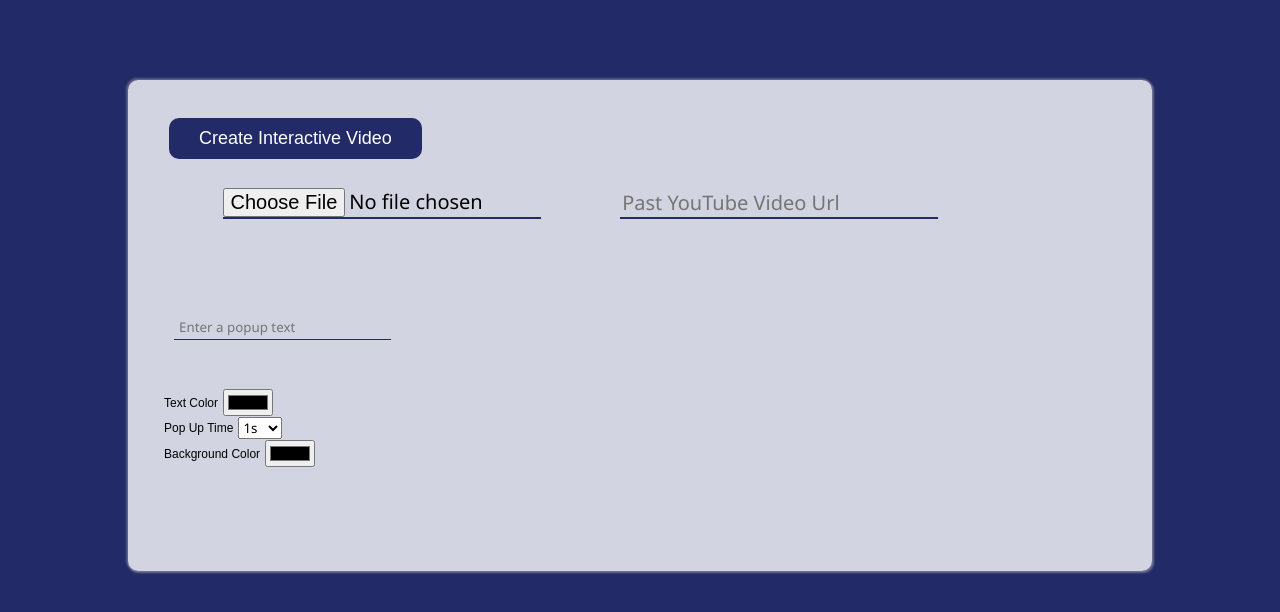
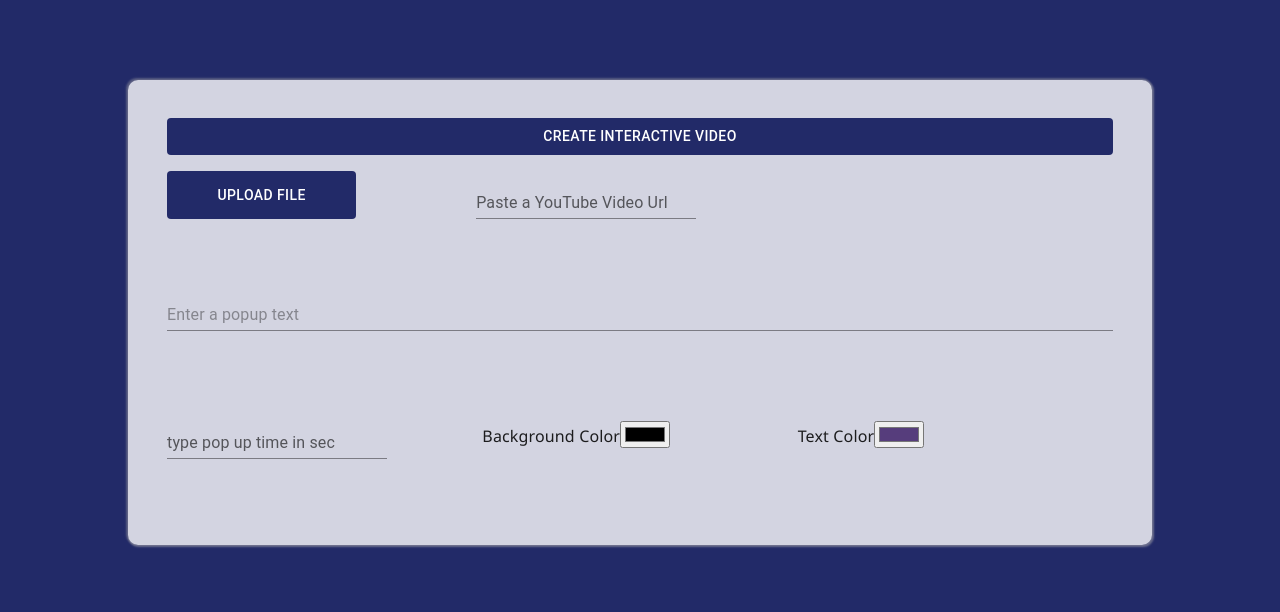
Before and after one commit to TunarshBee/appClickAssessment, a React (Create React App) app: page /templates in a window 1280 px wide. Shown: the top 612 px of the page. Built offline with nearby package versions, Linux system fonts and the light colour scheme.

Commit message:
introduced material ui

```diff
--- a/package.json
+++ b/package.json
@@ -4,12 +4,17 @@
     "private": true,
     "homePage": " https://josephsamuel02.github.io/AppClick-Test-Project",
     "dependencies": {
+        "@emotion/react": "^11.10.4",
+        "@emotion/styled": "^11.10.4",
+        "@mui/material": "^5.10.6",
         "@testing-library/jest-dom": "^5.16.1",
         "@testing-library/react": "^12.1.2",
         "@testing-library/user-event": "^13.5.0",
+        "bootstrap": "^5.2.1",
         "formik": "^2.2.9",
         "gh-pages": "^3.2.3",
         "react": "^17.0.2",
+        "react-bootstrap": "^2.5.0",
         "react-dom": "^17.0.2",
         "react-redux": "^7.2.6",
         "react-router-dom": "^6.2.1",
--- a/src/App.css
+++ b/src/App.css
@@ -32,7 +32,7 @@
     right: 0px;
     top: 0px;
     bottom: 0px;
-
+    background-color: #222a68;
     z-index: 2;
 }
 
--- a/src/components/PopUpSetter.js
+++ b/src/components/PopUpSetter.js
@@ -1,9 +1,18 @@
 import "../components/css/VideoPlayer.css";
 import { useState } from "react";
 import { Link } from "react-router-dom";
-
 import { useDispatch } from "react-redux";
 import { FormDetail } from "../store/actions/FormDetail";
+import Form from "react-bootstrap/Form";
+import CssBaseline from "@mui/material/CssBaseline";
+import Button from "@mui/material/Button";
+import Container from "@mui/material/Container";
+import TextField from "@mui/material/TextField";
+import Stack from "@mui/material/Stack";
+import { styled } from '@mui/material/styles';
+import { purple } from '@mui/material/colors';
+
+import Grid from "@mui/material/Unstable_Grid2";
 
 const FormTemplates = ({ setText, text, setPage }) => {
   const dispatch = useDispatch();
@@ -67,24 +76,57 @@ const FormTemplates = ({ setText, text, setPage }) => {
     borderRadius: "100px",
   };
   const [temp, setTemp] = useState(style1);
+  const ColorButton = styled(Button)(({ theme }) => ({
+    color: theme.palette.getContrastText(purple[500]),
+    backgroundColor: '#222a68',
+    width:"20%",
+    position:'relative',
+    '&:hover': {
+      backgroundColor: '#222a68f2',
+    },
+  }));
 
   return (
     <div className="formTemplates">
+      <CssBaseline />
+      <Container>
+        {/* <Box sx={{ bgcolor: '#cfe8fc', height: '100vh' }} /> */}
+
+        <Stack spacing={10} direction="column">
+          <Stack spacing={2} direction="column">
+            {/* <Link> */}
+              <Button
+                variant="contained"
+                onClick={(e) => setFirst(!first)}
+                disableElevation
+              >
+                Create Interactive Video
+              </Button>
+            {/* </Link> */}
             {first && (
-        <div className="videoInput">
+              <div className="videoInpu">
+                <Stack spacing={15} direction="row">
+                  <ColorButton
+                    variant="contained"
+                    component="label"
+                    disableElevation
+
+                  >
+                    Upload File
                     <input
+                    className="abs"
                       type="file"
-            name="file"
-            id="file"
+                      hidden
                       accept="video/*"
                       onChange={(e) => {
                         uploadVideo(e);
                       }}
                     />
+                  </ColorButton>
 
-          <input
-            type="text"
-            placeholder="Past YouTube Video Url"
+                  <TextField
+                    id="standard-basic"
+                    accept="video/*"
                     onChange={(e) => {
                       let url = e.target.value.split("v=")[1];
                       setVideoPlaceH(false);
@@ -95,80 +137,96 @@ const FormTemplates = ({ setText, text, setPage }) => {
                       }, 1000);
                       setSaveBtn(true);
                     }}
+                    label="Paste a YouTube Video Url"
+                    variant="standard"
                   />
+                </Stack>
               </div>
             )}
-      <div className="temp" id="temp1">
-        <form style={temp}>
-          <br /> <br />
-          <input
+          </Stack>
+
+          <TextField
             type="text"
             placeholder="Enter a popup text"
+            variant="standard"
             value={text}
             onChange={setText}
             style={{ color: textColor, fontSize: fSize + "px" }}
           />
-          <br /> <br />
-        </form>
-      </div>
 
-      <div className="temp" id="temp2">
-        <div className="tempBox" action="">
+          <Stack>
+            <Grid
+              container
+              spacing={0}
+              sx={{ flexGrow: 1 }}
+              columns={18}
+              display="flex"
+              justifyContent="center"
+              alignItems="center"
+            >
+              <Grid xs={6}>
                 <span>
-            <label htmlFor="favcolor">
-                          <h5>Text Color</h5>
-            </label>
-            <input
-              type="color"
-              id="favcolor"
-              name="favcolor"
-              onChange={(e) => {
-                setTextColor(e.target.value);
-              }}
-            ></input>
+                  {/* <Form.Label htmlFor="backcolor">Pop Up Time</Form.Label> */}
+                  <TextField
+                  type="number"
+                    id="standard-basic"
+                    onChange={(e) => setPupTime(e.target.value)}
+                    label="type pop up time in sec"
+                    variant="standard"
+
+                  />
                 </span>
-
-
+              </Grid>
+              <Grid xs={6}>
                 <span>
-            <label htmlFor="pop">
-                          <h5>Pop Up Time </h5>
-            </label>
-            <select name="pop" id="pop" onChange={(e) => setPupTime(e.target.value)}>
-              <option value={1000}>1s</option>
-              <option value={2000}> 2s</option>
-              <option value={5000}> 5s</option>
-              <option value={10000}> 10s</option>
-            </select>
-          </span>
-          <span>
-            <label htmlFor="backcolor">
-                          <h5>Background Color</h5>
-            </label>
-            <input
+                  <Form.Label htmlFor="backcolor">Background Color</Form.Label>
+                  <Form.Control
                     type="color"
                     id="backcolor"
+                    defaultValue="#563"
                     name="backcolor"
+                    title="Choose your color"
                     onChange={(e) => {
                       setTheme(e.target.value);
                       temp === style2 ? setTemp(style2) : setTemp(style1);
                     }}
                   />
                 </span>
+              </Grid>
+              <Grid xs={6}>
+                <span>
+                  <Form.Label htmlFor="exampleColorInput">
+                    Text Color
+                  </Form.Label>
+                  <Form.Control
+                    type="color"
+                    id="exampleColorInput"
+                    defaultValue="#563d7c"
+                    title="Choose your color"
+                    onChange={(e) => {
+                      setTextColor(e.target.value);
+                    }}
+                  />
+                </span>
+              </Grid>
+            </Grid>
+            <Stack>
               <br /> <br />
               {saveBtn && (
                 <Link to={"/preview"}>
-                <button onClick={saveDetail}>Save</button>
+                  <Button
+                    variant="contained"
+                    onClick={saveDetail}
+                    disableElevation
+                  >
+                    save
+                  </Button>
                 </Link>
               )}
-        </div>
-      </div>
-      <button
-        style={{ display: "inline-block", position: "absolute" }}
-        className="interactive"
-        onClick={(e) => setFirst(!first)}
-      >
-        Create Interactive Video
-      </button>
+            </Stack>
+          </Stack>
+        </Stack>
+      </Container>
     </div>
   );
 };
--- a/src/components/css/PopUp.css
+++ b/src/components/css/PopUp.css
@@ -1,6 +1,6 @@
 :root {
   --buttonColor: rgb(34, 42, 104);
-  --buttonHover: rgba(34, 42, 104, 0.95);
+  --buttonHover: #222a68f2;
   --backgroundColor: rgb(228, 226, 226);
   --boxShadow: 1px 1px 2px 1px rgba(180, 179, 179, 0.493),
     -1px -1px 2px 1px rgba(170, 167, 167, 0.383);
@@ -8,7 +8,6 @@
 
 .preview {
   margin: 40px;
-  padding: auto;
   display: flex;
   flex-direction: column;
   justify-content: center;
@@ -18,11 +17,12 @@
   left: 0%;
   right: 0%;
   max-width: 100%;
-  height: 75vh;
-  z-index: 1;
+  /* z-index: 1; */
   background-color: rgba(255, 255, 255, 0.8);
-  border-radius: 4px;
+  border-radius: 10px;
   box-shadow: var(--boxShadow);
+  padding: auto auto 10% auto ;
+  min-height: 80vh;
 }
 
 .preview h5 {
@@ -53,6 +53,9 @@
 
 /* Mobile view */
 @media (max-width: 543px) {
+  .preview{
+    height: fit-content;
+  }
   .preview .videoBox {
     margin: auto;
     padding: 0px;
@@ -62,7 +65,7 @@
     left: 2%;
     right: 2%;
     width: 90%;
-    height: 80vh;
+    height: fit-content;
   }
   .videoBox .placeholder {
     margin: 0px;
@@ -187,6 +190,9 @@
 
 /* for tablet view */
 @media (min-width: 544px) {
+  .preview{
+    height: fit-content;
+  }
   .preview .videoBox {
     margin: auto;
     padding: 0px;
@@ -196,7 +202,7 @@
     left: 2%;
     right: 2%;
     width: 90%;
-    height: 70vh;
+    height: fit-content;
   }
   .videoBox .placeholder {
     margin: 0px;
@@ -211,7 +217,7 @@
     margin: 0px;
     padding: 0px;
 
-    height: 400px;
+    height: fit-content;
     width: 100%;
   }
 
@@ -320,6 +326,9 @@
 
 /* Desktop styling */
 @media (min-width: 1020px) {
+  .preview{
+    height: fit-content;
+  }
   .preview .videoBox {
     margin: auto;
     padding: 0px;
@@ -329,7 +338,7 @@
     left: 2%;
     right: 2%;
     width: 90%;
-    height: 55vh;
+    height: fit-content;
   }
   .preview .videoBox .placeholder {
     margin: 0px;
--- a/src/components/css/VideoPlayer.css
+++ b/src/components/css/VideoPlayer.css
@@ -1,5 +1,5 @@
 :root {
-  --buttonColor: rgb(34, 42, 104);
+  --buttonColor: #222a68;
   --buttonHover: rgba(34, 42, 104, .95);
   --backgroundColor: rgb(228, 226, 226);
   --boxShadow: 1px 1px 2px 1px rgba(180, 179, 179, 0.493),
@@ -304,3 +304,13 @@ position: absolute;
   margin-left: 10%;
   font-size: 20px;
 }
+button{
+  background-color: var(--buttonColor) !important;
+}
+button:hover{
+  background-color: var(--buttonHover) !important;
+
+}
+.abs{
+  position: absolute;
+}
```
Also changed, not shown: src/components/UrlInput.js (+55 -62 lines), 1 other file (tests, documents, lock files or other folders). Lines whose indentation alone changed are shown as unchanged.
